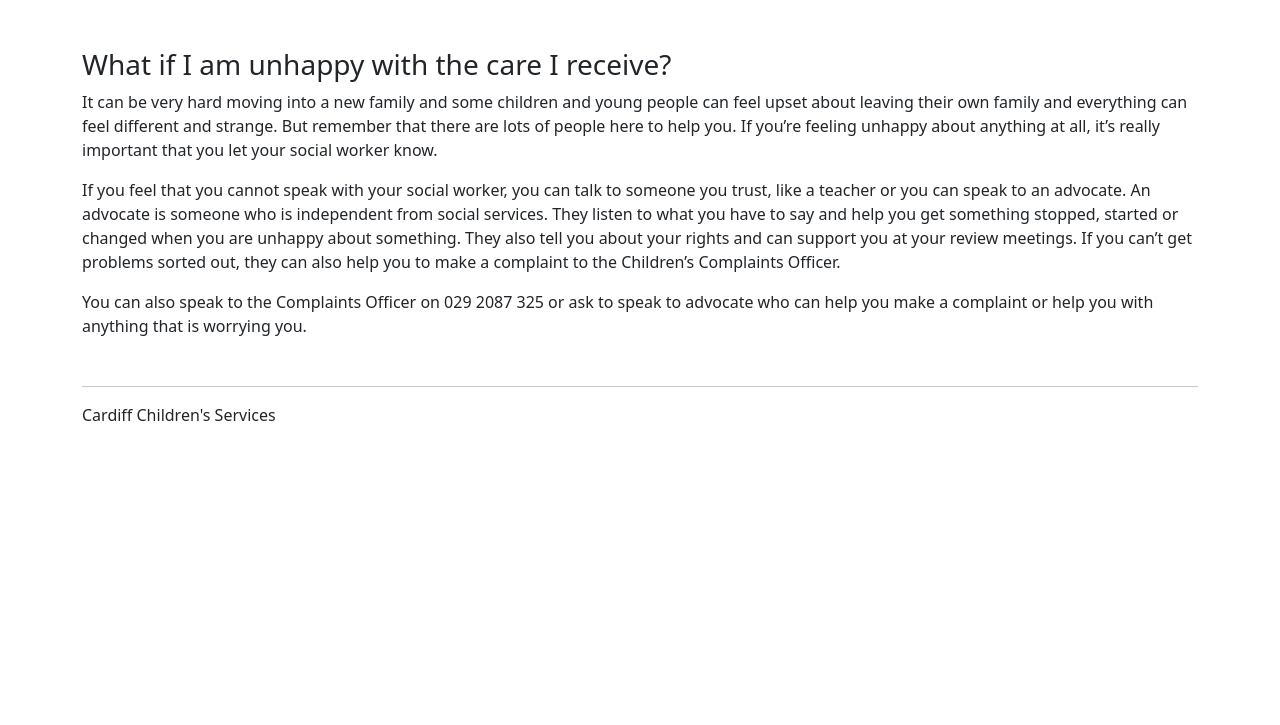
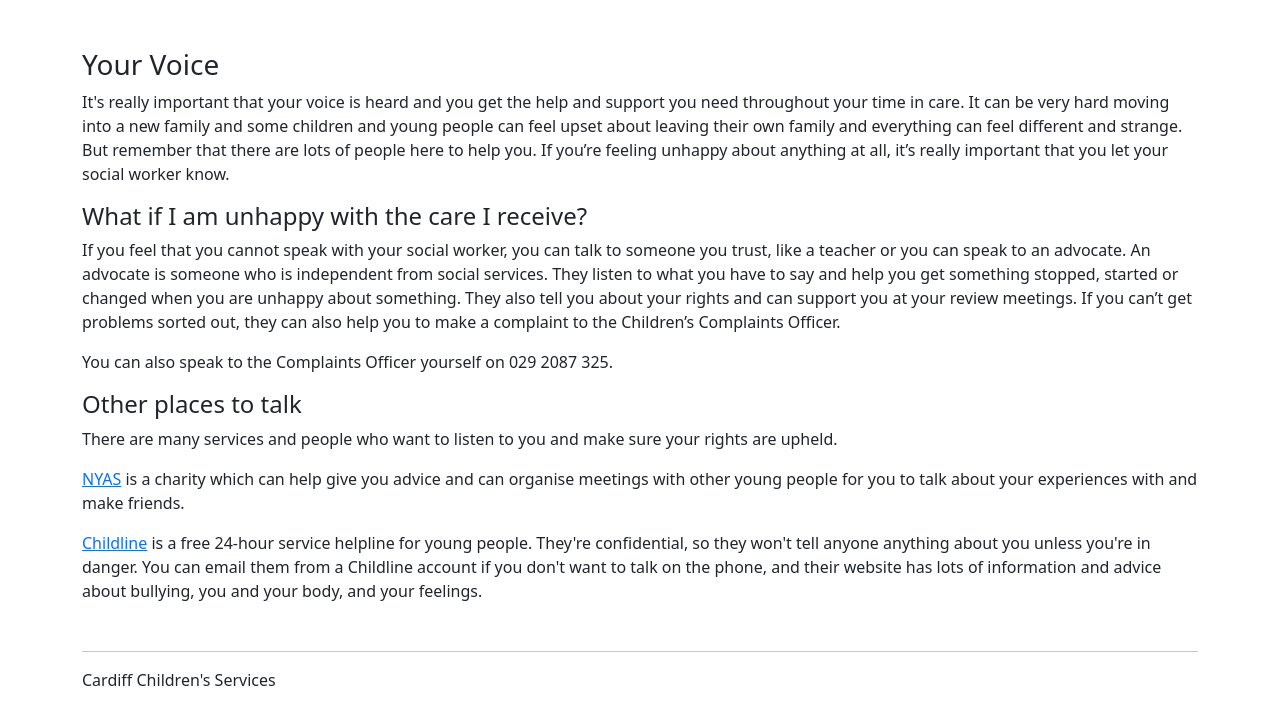
Before and after one commit to pyjaks/Guide-to-Being-in-Care-FYP, a Django app: page /your-voice in a window 1280 px wide. Shown: the part 56-781 px from the top of the page. Run offline with Django 3.2, Linux system fonts and the light colour scheme; some libraries are stand-ins or nearby versions.

Commit message:
Add info to your-voice page, fix too much whitespace in your-rights.html

```diff
--- a/guide/main/templates/main/your-rights.html
+++ b/guide/main/templates/main/your-rights.html
@@ -2,7 +2,7 @@
 {% block content %}
 <body>
     <main role="main">
-        <div class="container pt-5 mt-5">
+        <div class="container">
             <h2>Your Rights</h2>
         <ul>
             <li>You have a right to an education. </li>
--- a/guide/main/templates/main/your-voice.html
+++ b/guide/main/templates/main/your-voice.html
@@ -1,9 +1,26 @@
 {% extends 'base.html' %}
 
 {% block content %}
-<h3>What if I am unhappy with the care I receive?</h3>
-<p>It can be very hard moving into a new family and some children and young people can feel upset about leaving their own family and everything can feel different and strange. But remember that there are lots of people here to help you. If you’re feeling unhappy about anything at all, it’s really important that you let your social worker know. </p>
+<h3>Your Voice</h3>
+<p>It's really important that your voice is heard and you get the help and support you need throughout your time in care.
+    It can be very hard moving into a new family and some children and young people can feel upset about leaving their own
+    family and everything can feel different and strange. But remember that there are lots of people here to help you.
+    If you’re feeling unhappy about anything at all, it’s really important that you let your social worker know.</p>
+
+<h4>What if I am unhappy with the care I receive?</h4>
 <p>If you feel that you cannot speak with your social worker, you can talk to someone you trust, like a teacher or you can speak to an advocate.
-    An advocate is someone who is independent from social services. They listen to what you have to say and help you get something stopped, started or changed when you are unhappy about something. They also tell you about your rights and can support you at your review meetings. If you can’t get problems sorted out, they can also help you to make a complaint to the Children’s Complaints Officer.</p>
-    <p>You can also speak to the Complaints Officer on 029 2087 325 or ask to speak to advocate who can help you make a complaint or help you with anything that is worrying you.</p>
+    An advocate is someone who is independent from social services. They listen to what you have to say and help you get
+    something stopped, started or changed when you are unhappy about something. They also tell you about your rights and
+    can support you at your review meetings. If you can’t get problems sorted out, they can also help you to make a
+    complaint to the Children’s Complaints Officer.</p>
+    <p>You can also speak to the Complaints Officer yourself on 029 2087 325.</p>
+
+<h4>Other places to talk</h4>
+<p>There are many services and people who want to listen to you and make sure your rights are upheld.</p>
+<p><a href="https://youngpeople.nyas.net/">NYAS</a> is a charity which can help give you advice and can organise
+meetings with other young people for you to talk about your experiences with and make friends.</p>
+<p><a href="www.childline.org.uk">Childline</a> is a free 24-hour service helpline for young people. They're confidential,
+    so they won't tell anyone anything about you unless you're in danger. You can email them from a Childline account
+    if you don't want to talk on the phone, and their website has lots of information and advice about bullying,
+    you and your body, and your feelings.</p>
 {% endblock %}
```
